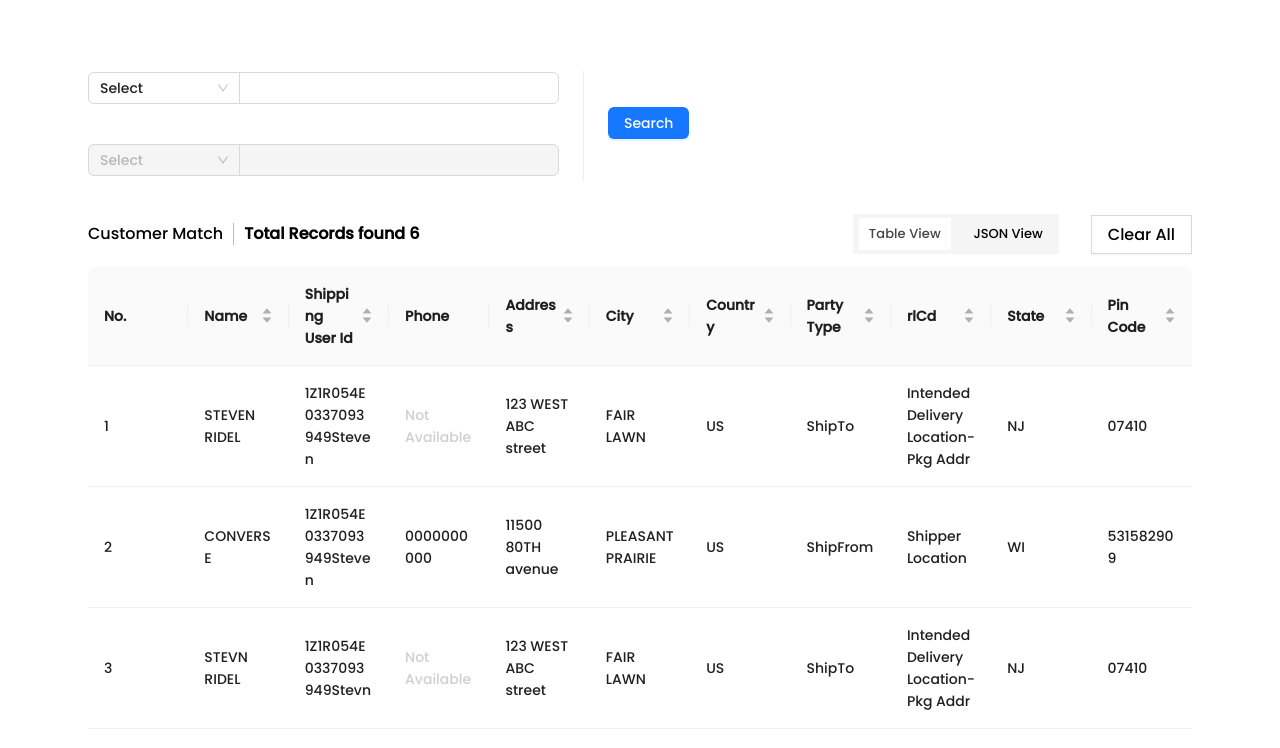
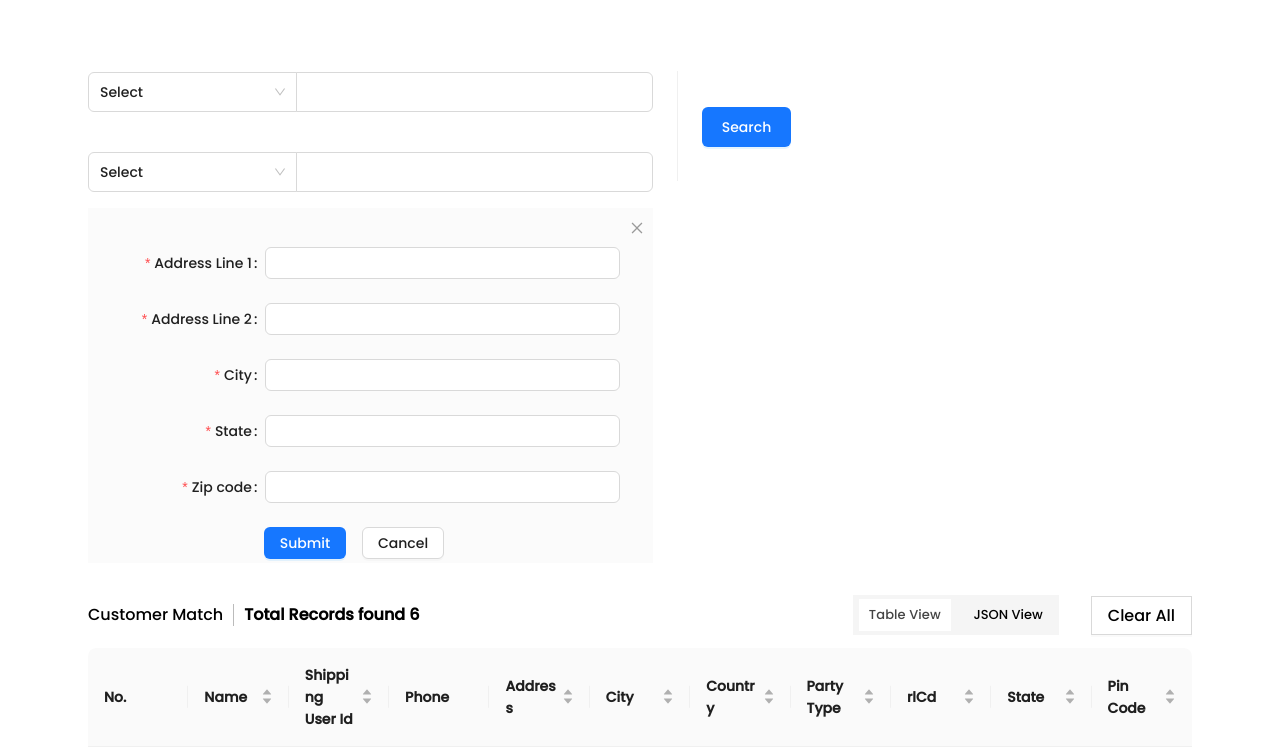
Before and after one commit to sinchana-p-iVoyant/feature-search-ui, a React (Vite) app: page / in a window 1280 px wide. Shown: the top 748 px of the page. Built offline with nearby package versions, Linux system fonts and the light colour scheme; data requests are answered from the project's data file.

Commit message:
Updated UI

```diff
--- a/src/components/SearchUI.css
+++ b/src/components/SearchUI.css
@@ -118,3 +118,30 @@
 .each-field:nth-of-type(1) {
   margin-bottom: 40px;
 }
+.form-container-wrapper {
+  padding: 10px 0 15px 0;
+  background: #FBFBFB;
+  margin-top: 16px;
+}
+.close-btn {
+  text-align: right;
+  margin-top: 0;
+  font-size: 14px;
+  color: rgba(102, 102, 102, 0.65);
+  padding-bottom: 2px;
+  padding-right: 9px;
+  padding-left: 10px;
+}
+.form-container {
+  width: 532px;
+  height: 278px;
+  padding: 6px 16px 23px 0;
+  display: flex;
+  flex-direction: column;
+}
+.form-btns-container {
+  display: flex;
+  flex-direction: row;
+  justify-content: center;
+  align-items: center;
+}
--- a/src/components/SearchUI.less
+++ b/src/components/SearchUI.less
@@ -141,3 +141,56 @@
 .each-field:nth-of-type(1) {
     margin-bottom: 40px;
 }
+
+.form-container-wrapper {
+    padding: 10px 0 15px 0;
+    background: #FBFBFB;
+    margin-top: 16px;
+}
+
+.close-btn {
+    text-align: right;
+    margin-top: 0;
+    font-size: 14px;
+    color: rgba(102, 102, 102, 0.65);;
+    padding-bottom: 2px;
+    padding-right: 9px;
+    padding-left: 10px;
+}
+
+.form-container {
+    width: 532px;
+    height: 278px;
+    padding: 6px 16px 23px 0;
+
+    display: flex;
+    flex-direction: column;
+}
+
+.form-btns-container {
+    display: flex;
+    flex-direction: row;
+    justify-content: center;
+    align-items: center;
+}
+
+
+
+// .form-container div {
+//     margin-bottom: 8px;
+//     // width: auto;
+//     background-color: skyblue;
+//     display: flex;
+//     flex-direction: row;
+//     justify-content: space-between;
+//     align-items: center;
+// }
+// .form-container div>label {
+//     width: 113px;
+//     height: 32px;
+//     background-color:pink;
+// }
+// .form-container div>input {
+//     width: 353px;
+//     height: 22px;
+// }
--- a/src/components/SearchUI.tsx
+++ b/src/components/SearchUI.tsx
@@ -1,9 +1,10 @@
 import React, { useEffect, useState } from 'react'
-import { Table, Input, Select, Space, Divider, Button } from 'antd';
+import { Table, Input, Select, Space, Divider, Button, Form, Card } from 'antd';
 import type { ColumnsType } from 'antd/es/table';
 import { ShipmentDataItem, ResultObject } from '../App'
 import MonacoEditor from 'react-monaco-editor';
 import './SearchUI.css'
+import { CloseOutlined } from '@ant-design/icons';
 
 const { Search } = Input;
 
@@ -260,34 +261,85 @@ const [searchQuery, setSearchQuery] = useState<string>('');
   }
   const hasShipperUserId = searchOne.includes('shipperUserId')
 
+  const layout = {
+    labelCol: { span: 8 },
+    wrapperCol: { span: 16 },
+  };
+
+  const [form] = Form.useForm();
+
   return (
     <div>
       <div className='inputs-container'>
         <div className="select-search-inputs">
           <div className='each-field'>
             <Space.Compact >
-              <Select style={{ borderRadius: '0 !important', width: '230px' }} defaultValue="Select" options={firstSearchOptions} />
-              <Input defaultValue="" />
+              <Select style={{ borderRadius: '0 !important', width: '209px', height: '40px' }} defaultValue="Select" options={firstSearchOptions} />
+              <Input defaultValue="" style={{ width: '357px', height: '40px' }} />
             </Space.Compact>
           </div>
           <div className='each-field'>
             <Space.Compact>
               <Select
-                disabled={true}
+                disabled={false}
                 defaultValue="Select"
                 options={secondSearchOptions}
-                style={{ borderRadius: 0, width: '230px' }} />
+                style={{ borderRadius: 0, width: '209px', height: '40px' }} />
               <Input
-                disabled={true}
-                defaultValue="" />
+                disabled={false}
+                defaultValue=""
+                style={{ width: '357px', height: '40px' }}
+              />
             </Space.Compact>
+            <div className="form-container-wrapper">
+              <div className='close-btn' style={{ textAlign: 'right' }}><CloseOutlined /></div>
+              <div className="form-container">
+                <Form
+                  {...layout}
+                  form={form}
+                  name="control-hooks"
+                  // onFinish={onFinish}
+                  style={{ maxWidth: 532, gap: '8px' }}
+                >
+                  <Form.Item name="address Line 1" label="Address Line 1" rules={[{ required: true }]}>
+                    <Input />
+                  </Form.Item>
+                  <Form.Item name="address Line 2" label="Address Line 2" rules={[{ required: true }]}>
+                    <Input />
+                  </Form.Item>
+                  <Form.Item name="city" label="City" rules={[{ required: true }]}>
+                    <Input />
+                  </Form.Item>
+                  <Form.Item name="state" label="State" rules={[{ required: true }]}>
+                    <Input />
+                  </Form.Item>
+                  <Form.Item name="zipcode" label="Zip code" rules={[{ required: true }]}>
+                    <Input />
+                  </Form.Item>
+                  <div className='form-btns-container'>
+                    <Button
+                      style={{ marginRight: '16px', width: '82px', height: '32px' }}
+                      type="primary" >
+                      Submit
+                    </Button>
+                    <Button
+                      style={{ width: '82px', height: '32px' }}
+                    >
+                      Cancel
+                    </Button>
+                  </div>
+                </Form>
+
+               </div>
+
+            </div>
           </div>
         </div>
 
         <Divider orientation='right' type='vertical' style={{ height: '110px' }}/>
 
         <Button
-          style={{ marginTop: '35px' }}
+          style={{ marginTop: '35px', width: '89px', height: '40px' }}
           type="primary" >
           Search
         </Button>
@@ -335,3 +387,31 @@ const [searchQuery, setSearchQuery] = useState<string>('');
     </div>
   );
 };
+
+
+{/* <form action="">
+      <div>
+        <label>Address Line 1:</label>
+        <input placeholder='Enter address' required />
+      </div>
+      <div>
+        <label>Address Line 2:</label>
+        <input placeholder='Enter address' required  />
+      </div>
+      <div>
+        <label>City:</label>
+        <input placeholder='Enter city' required  />
+      </div>
+      <div>
+        <label>State:</label>
+        <input placeholder='Enter state' required  />
+      </div>
+      <div>
+        <label></label>
+        <input placeholder='Eg:577005' required  />
+      </div>
+      <div>
+        <button type="submit">Submit</button>
+        <button>Cancel</button>
+      </div>
+    </form> */}
```
Also changed, not shown: 1 other file (tests, documents, lock files or other folders).
